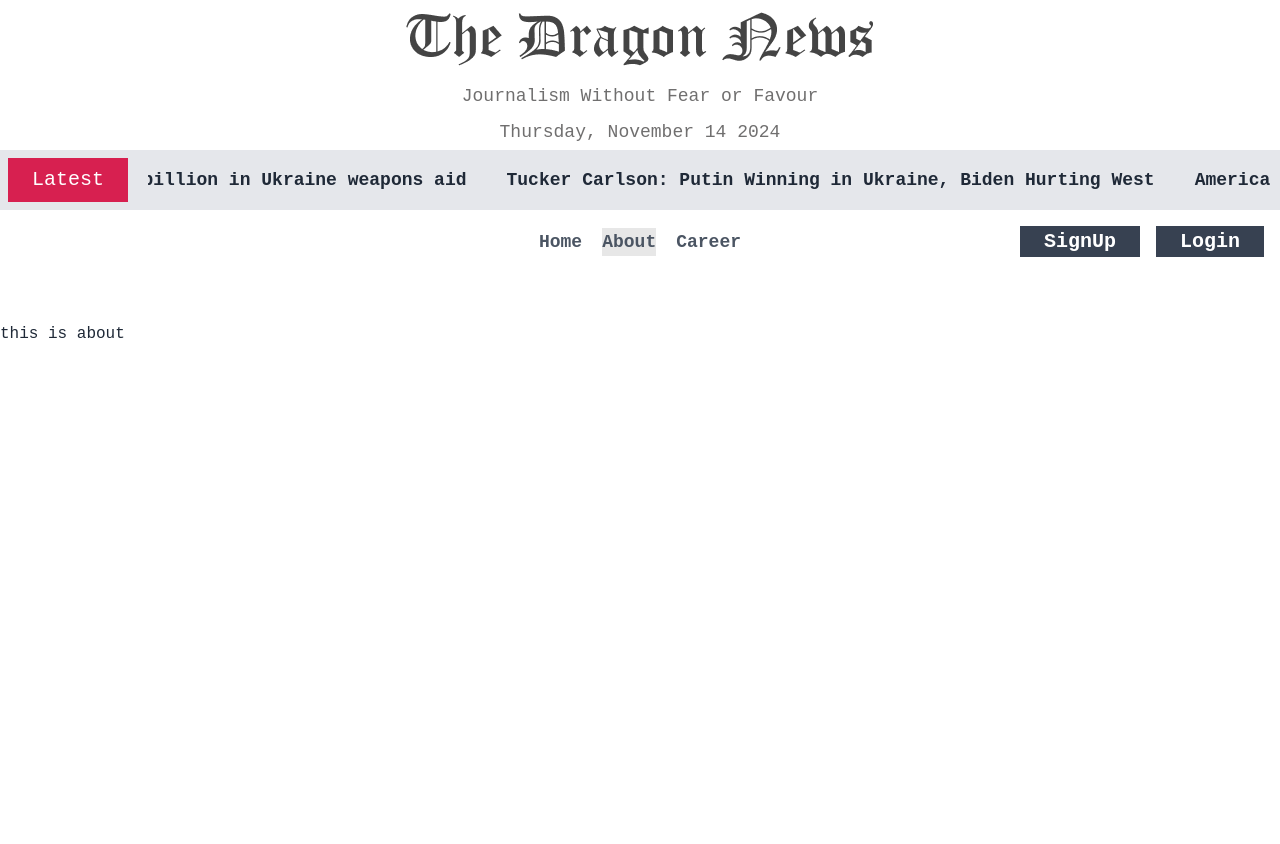
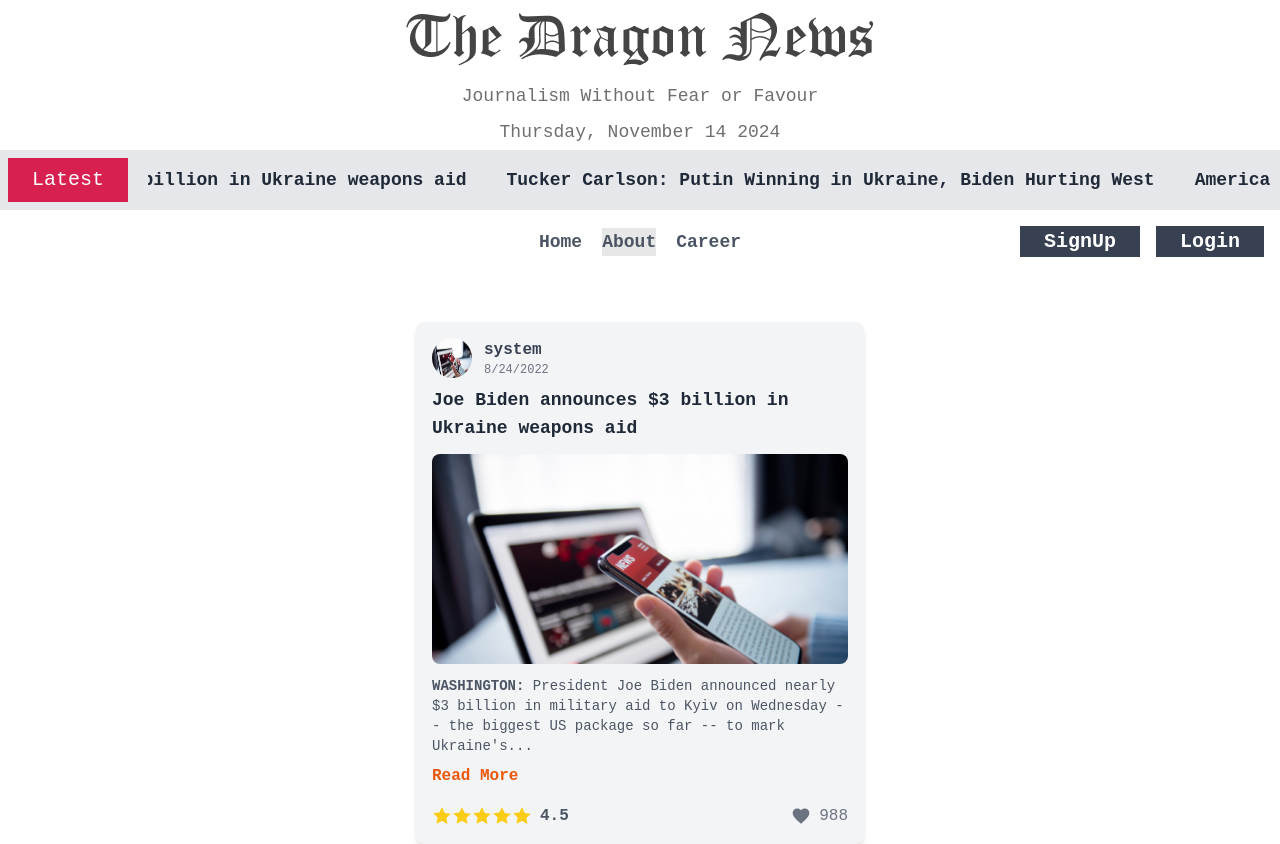
Before and after one commit to adnanahid/dragonNews, a React (Vite) app: page /about in a window 1280 px wide. Before the commit the page ends 800 px from the top, so only its background shows below. Built offline with nearby package versions, Linux system fonts and the light colour scheme; no server answers.

Commit message:
problem solved

```diff
--- a/src/About.jsx
+++ b/src/About.jsx
@@ -1,11 +1,74 @@
 import React from 'react';
 
-const About = () => {
-    return (
+function About() {
+  return (
+    <div className="bg-gray-100 p-4 rounded-lg shadow-md max-w-md mx-auto">
+      <div className="flex items-center mb-2">
+        <img
+          src="../src/assets/demo-card-thumbnail.png"
+          alt="Profile"
+          className="w-10 h-10 rounded-full mr-3"
+        />
         <div>
-            this is about
+          <p className="font-semibold text-gray-700">system</p>
+          <p className="text-xs text-gray-500">8/24/2022</p>
         </div>
-    );
-};
+      </div>
+
+      <h2 className="text-lg font-semibold text-gray-800 mb-3">
+        Joe Biden announces $3 billion in Ukraine weapons aid
+      </h2>
+
+      <img
+        src="../src/assets/demo-card-thumbnail.png"
+        alt="News"
+        className="rounded-lg w-full mb-3"
+      />
+
+      <p className="text-gray-600 text-sm">
+        <span className="font-bold">WASHINGTON:</span> President Joe Biden announced nearly $3 billion in military aid to Kyiv on Wednesday -- the biggest US package so far -- to mark Ukraine's...
+      </p>
+
+      <p className="text-orange-600 font-semibold mt-2 cursor-pointer">Read More</p>
+
+      <div className="flex items-center justify-between mt-4">
+        <div className="flex items-center text-yellow-400">
+          {[...Array(4)].map((_, index) => (
+            <svg
+              key={index}
+              xmlns="http://www.w3.org/2000/svg"
+              fill="currentColor"
+              viewBox="0 0 24 24"
+              className="w-5 h-5"
+            >
+              <path d="M12 17.75l-6.518 3.432 1.247-7.27-5.28-5.151 7.293-1.06L12 1.5l3.258 6.751 7.292 1.06-5.279 5.151 1.247 7.27L12 17.75z" />
+            </svg>
+          ))}
+          <svg
+            xmlns="http://www.w3.org/2000/svg"
+            fill="currentColor"
+            viewBox="0 0 24 24"
+            className="w-5 h-5"
+          >
+            <path d="M12 17.75l-6.518 3.432 1.247-7.27-5.28-5.151 7.293-1.06L12 1.5l3.258 6.751 7.292 1.06-5.279 5.151 1.247 7.27L12 17.75z" />
+            <path fill="none" d="M0 0h24v24H0z" />
+          </svg>
+          <p className="ml-2 text-gray-600 font-semibold">4.5</p>
+        </div>
+        <div className="flex items-center text-gray-500">
+          <svg
+            xmlns="http://www.w3.org/2000/svg"
+            fill="currentColor"
+            viewBox="0 0 24 24"
+            className="w-5 h-5"
+          >
+            <path d="M12 21.35l-1.45-1.32C5.4 15.36 2 12.28 2 8.5 2 5.42 4.42 3 7.5 3c1.74 0 3.41.81 4.5 2.09C13.09 3.81 14.76 3 16.5 3 19.58 3 22 5.42 22 8.5c0 3.78-3.4 6.86-8.55 11.54L12 21.35z" />
+          </svg>
+          <p className="ml-2">988</p>
+        </div>
+      </div>
+    </div>
+  );
+}
 
 export default About;
--- a/src/Header.jsx
+++ b/src/Header.jsx
@@ -1,11 +1,12 @@
 import moment from "moment";
 import React from "react";
+import Logo from "../src/assets/logo.png"
 
 const Header = () => {
   return (
     <div>
       <section>
-        <img className="mx-auto py-3" src="../src/assets/logo.png" alt="" />
+        <img className="mx-auto py-3" src={Logo} alt="" />
         <h2 className="text-lg text-center text-[#706F6F] py-1">
           Journalism Without Fear or Favour
         </h2>
```
